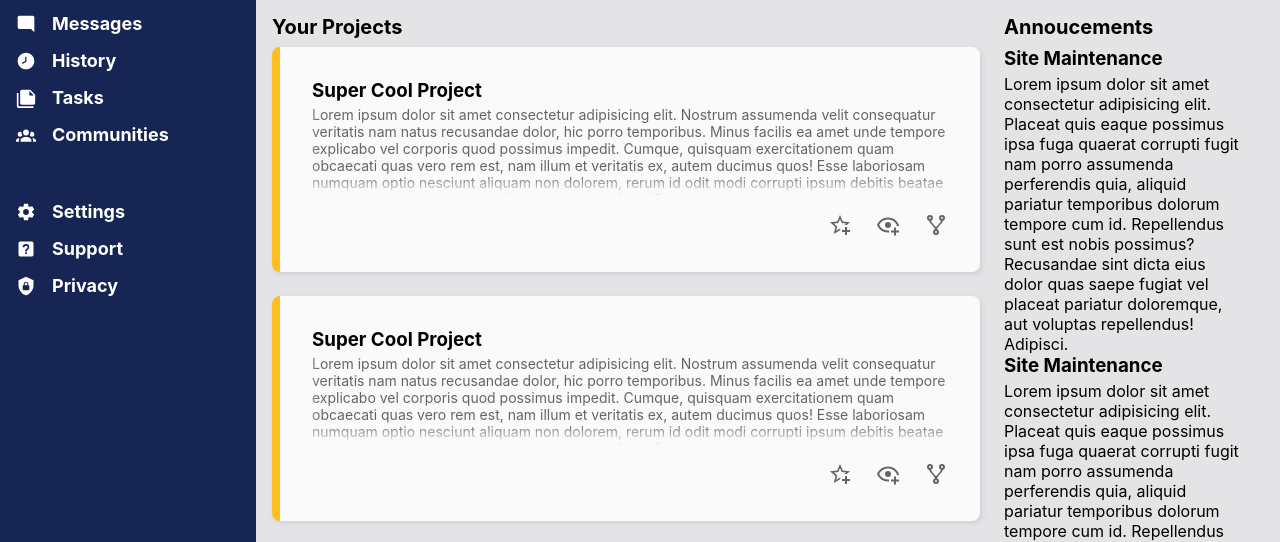
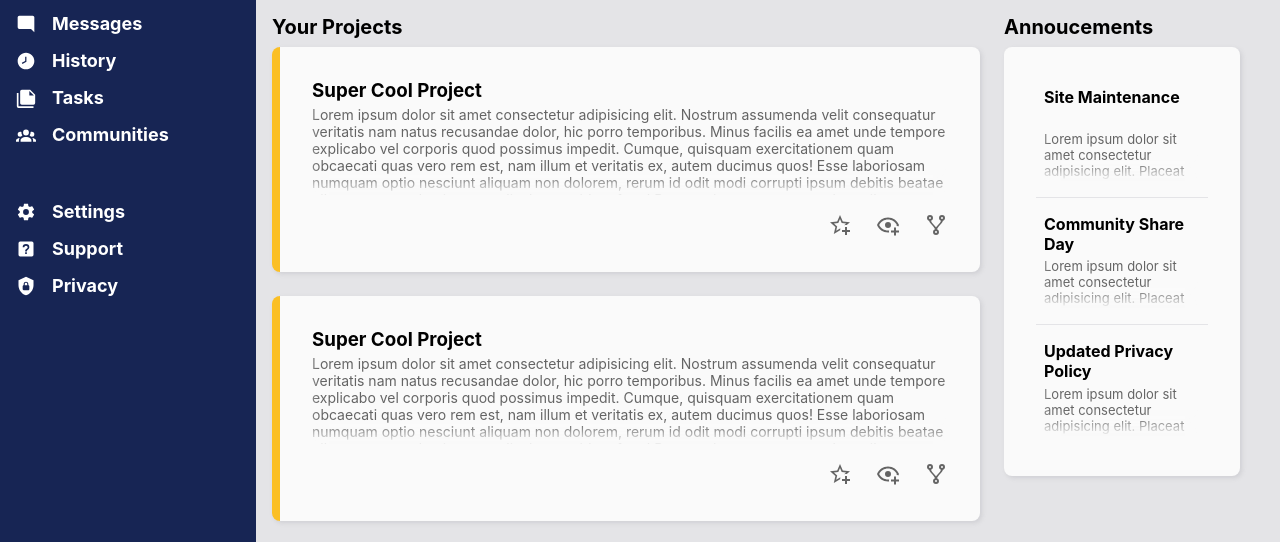
Before and after one commit to UnUsuarioMas67/admin-dashboard, a plain HTML site: page index.html in a window 1280 px wide. Shown: the part 177-719 px from the top of the page. Drawn offline with Linux system fonts and the light colour scheme; a web font is replaced by a local one.

Commit message:
Style annoucements section

```diff
--- a/index.html
+++ b/index.html
@@ -338,7 +338,7 @@
       <div class="container">
         <div class="annoucement">
           <h3>Site Maintenance</h3>
-          <p>
+          <p class="overflow-hide">
             Lorem ipsum dolor sit amet consectetur adipisicing elit. Placeat quis eaque possimus ipsa fuga quaerat
             corrupti fugit nam porro assumenda perferendis quia, aliquid pariatur temporibus dolorum tempore cum id.
             Repellendus sunt est nobis possimus? Recusandae sint dicta eius dolor quas saepe fugiat vel placeat pariatur
@@ -346,8 +346,8 @@
           </p>
         </div>
         <div class="annoucement">
-          <h3>Site Maintenance</h3>
-          <p>
+          <h3>Community Share Day</h3>
+          <p class="overflow-hide">
             Lorem ipsum dolor sit amet consectetur adipisicing elit. Placeat quis eaque possimus ipsa fuga quaerat
             corrupti fugit nam porro assumenda perferendis quia, aliquid pariatur temporibus dolorum tempore cum id.
             Repellendus sunt est nobis possimus? Recusandae sint dicta eius dolor quas saepe fugiat vel placeat pariatur
@@ -355,8 +355,8 @@
           </p>
         </div>
         <div class="annoucement">
-          <h3>Site Maintenance</h3>
-          <p>
+          <h3>Updated Privacy Policy</h3>
+          <p class="overflow-hide">
             Lorem ipsum dolor sit amet consectetur adipisicing elit. Placeat quis eaque possimus ipsa fuga quaerat
             corrupti fugit nam porro assumenda perferendis quia, aliquid pariatur temporibus dolorum tempore cum id.
             Repellendus sunt est nobis possimus? Recusandae sint dicta eius dolor quas saepe fugiat vel placeat pariatur
--- a/style.css
+++ b/style.css
@@ -254,6 +254,13 @@ h3 {
   box-shadow: inset 0 -15px 15px -5px var(--color-bg-light);
 }
 
+.card, .container {
+  padding: 2rem;
+  background-color: var(--color-bg-light);
+  border-radius: 8px;
+  box-shadow: var(--container-box-shadow);
+}
+
 /* Projects */
 .card-container {
   display: grid;
@@ -266,11 +273,7 @@ h3 {
   grid-template-rows: auto 2fr 1fr;
 
   height: 225px;
-  padding: 2rem;
-  background-color: var(--color-bg-light);
-  border-radius: 8px;
   border-left: 8px solid var(--color-secondary);
-  box-shadow: var(--container-box-shadow);
 }
 
 .card p {
@@ -297,6 +300,32 @@ h3 {
 
 .card-buttons button:hover svg {
   fill: black;
+}
+
+/* Annoucements */
+.annoucements .container {
+  padding: 1.5rem 2rem;
+  display: grid;
+  grid-auto-rows: 1fr;
+}
+
+.annoucement {
+  display: grid;
+  grid-template-rows: 1fr 50px;
+  padding: 1rem 0.5rem;
+}
+
+.annoucement:not(:last-child) {
+  border-bottom: 1px solid var(--color-bg-dark);
+}
+
+.annoucement h3 {
+  font-size: 1rem;
+}
+
+.annoucement p {
+  font-size: 0.8125rem;
+  color: var(--color-text-lighter);
 }
 
 /* Other Stuff */
```
